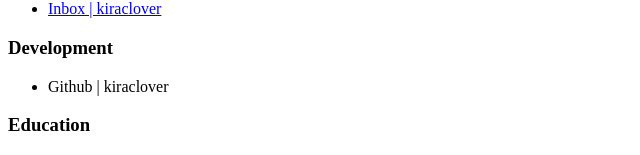
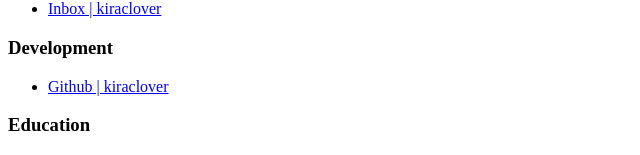
Before and after one commit to kiraclover/startpage, a plain HTML site: page index.html in a window 1280 px wide. Shown: the part 342-497 px from the top of the page, without its empty margins (0-640 px from the left). Drawn offline with Linux system fonts and the light colour scheme.

Commit message:
Fix links in index.html

```diff
--- a/index.html
+++ b/index.html
@@ -23,7 +23,7 @@
         </ul>
         <h3>Development</h3>
         <ul>
-            <li><a href="https://github.com/"></a>Github | kiraclover</li>
+            <li><a href="https://github.com/">Github | kiraclover</a></li>
         </ul>
         <h3>Education</h3>
         <ul>
```
